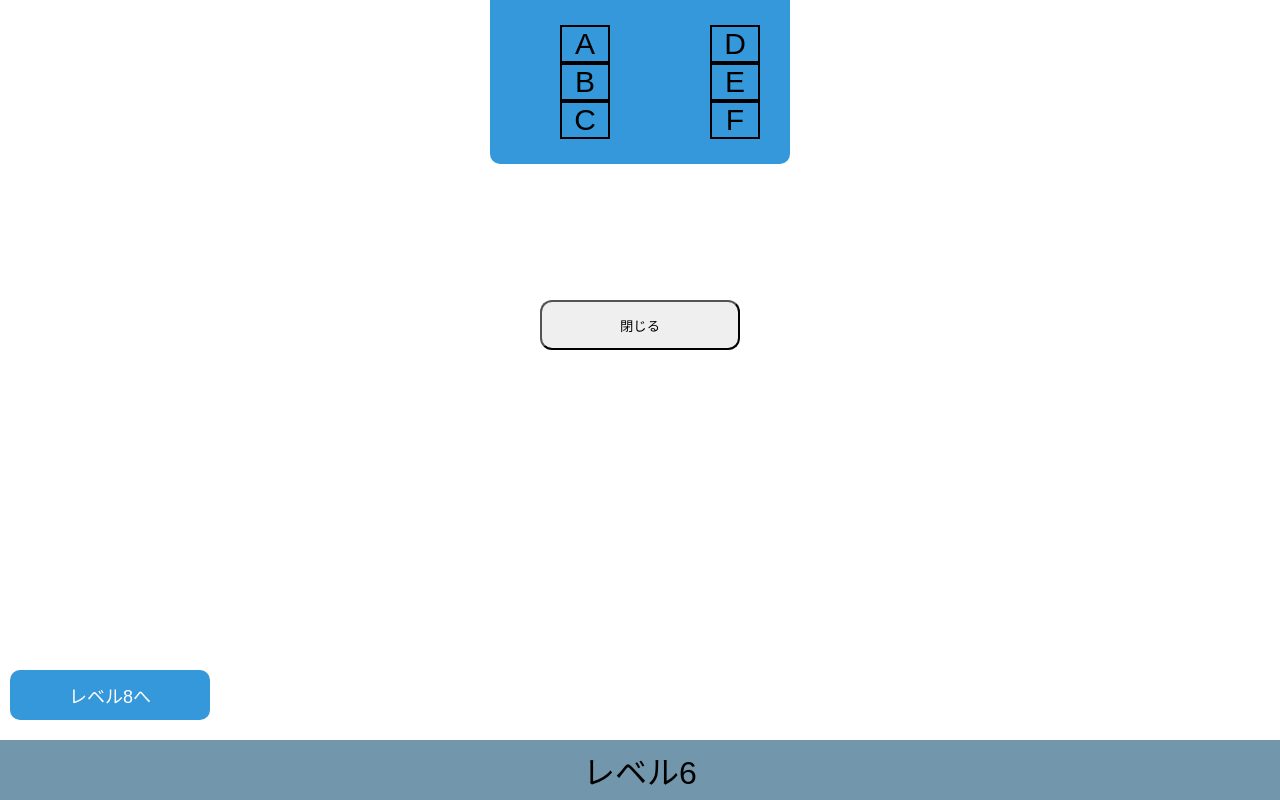
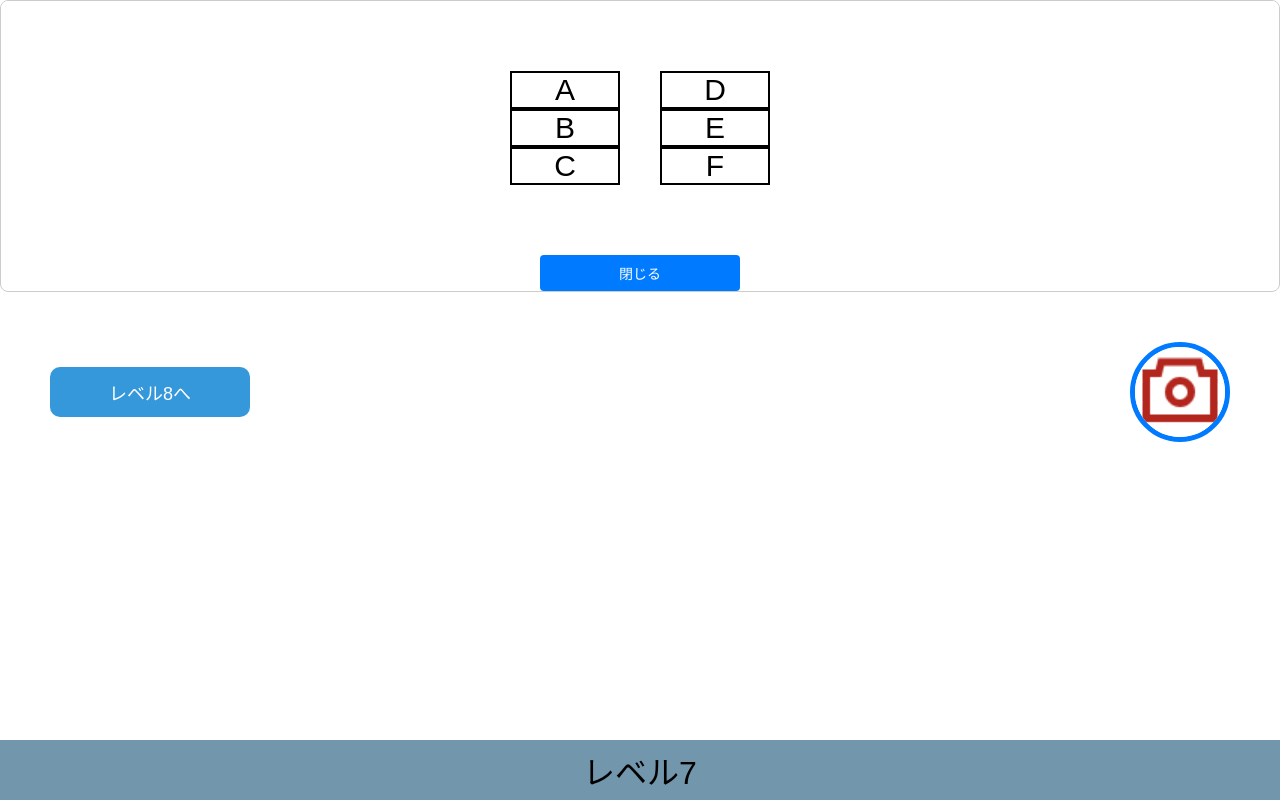
Before and after one commit to cucumber1117/practice, a React (Vite) app: page /level7 in a window 1280 px wide. Both pictures are taken after a click on the button "表示". Built offline with nearby package versions, Linux system fonts and the light colour scheme.

Commit message:
修正した(@fix7)で閲覧できる

```diff
--- a/src/components/List/List.module.css
+++ b/src/components/List/List.module.css
@@ -1,11 +1,10 @@
 .name-list {
     list-style-type: none;
-    width: 300px;
+    width: 150px;
     font-size: 30px;
     text-align: center;
-    margin: 5px 0px; /* 横方向に余白 */
     color: black;
-    padding: 0px 50px; /* 枠とテキストの間に余白を追加 */
+    padding: 20px;
   }
 
   .name-item {
--- a/src/components/slideDown/slideDown.jsx
+++ b/src/components/slideDown/slideDown.jsx
@@ -1,21 +1,22 @@
 import React, { useState } from 'react'
 import styles from './slideDown.module.css'
 
-const SlideDown=({ children })=>{
-    const [show,setShow] = useState(false)
+const SlideDown = ({ children }) => {
+  // 開閉状態を内部で管理
+  const [show, setShow] = useState(false)
 
   const toggleShow = () => setShow(prev => !prev)
 
   return (
-        <>
+    <div className={styles.wrapper}>
+      <div className={`${styles.slideDown} ${show ? styles.show : ''}`}>
+        {children}
+      </div>
       <button className={styles.toggleButton} onClick={toggleShow}>
         {show ? '閉じる' : '表示'}
       </button>
-
-          <div className={`${styles.slideDown} ${show ? styles.show : ''}`}>
-            {children}
     </div>
-        </>
   )
 }
+
 export default SlideDown
--- a/src/components/slideDown/slideDown.module.css
+++ b/src/components/slideDown/slideDown.module.css
@@ -1,28 +1,64 @@
+.wrapper {
+  width: 100%;
+  border: 1px solid #ccc;
+  border-radius: 8px;
+  overflow: hidden;
+}
+
+.header {
+  background-color: #f9f9f9;
+  padding: 20px;
+  position: relative;
+  display: flex;
+  flex-direction: column;
+  align-items: center;
+  margin: 0 auto;
+}
+
+.headerContent {
+  width: 100%;
+  text-align: center;
+}
+
+.buttonContainer {
+  display: flex;
+  justify-content: center; /* 横方向の中央 */
+  align-items: center;     /* 縦方向の中央（必要なら） */
+  margin-top: 10px;
+}
+
+
+.toggleButton {
+  display: block; /* ← これが必要！ */
+  padding: 8px 16px;
+  font-size: 14px;
+  width: 200px;
+  margin: 0 auto; /* 中央寄せ */
+  background-color: #007bff;
+  color: white;
+  border: none;
+  border-radius: 4px;
+  cursor: pointer;
+}
+
+
+/* スライドダウン部分 */
 .slideDown {
-    position: fixed;
-    top:0;
-    left: 50%;
-    transform: translate(-50%, -100%);
-    width: 300px;
-    background: #3498db;
-    color: white;
-    padding: 20px;
-    border-radius: 0 0 10px 10px;
-    opacity: 0;
-    transition: transform 0.3s ease;
-    z-index: 2000;
+  max-height: 0;
+  display: flex;               /* ← Flexで配置制御 */
+  justify-content: center;     /* 横方向中央 */
+  align-items: center;         /* 縦方向中央 */
+  flex-direction: column;      /* 中身を縦に並べる */
+  margin: 0 auto;
+  overflow: hidden;
+  opacity: 0;
+  transition: max-height 0.4s ease, opacity 0.4s ease;
+  background-color: #fff;
+  padding: 0 20px;
+  text-align: center;          /* テキスト中央揃え（お好みで） */
 }
-.show {
-    transform: translate(-50%, 0);
-    opacity: 1;
-    pointer-events: auto;
+.slideDown.show {
+  max-height: 300px;
+  opacity: 1;
+  padding: 20px;
 }
-.toggleButton{
-    position: fixed;
-    top:300px;
-    left: 50%;
-    width: 200px;
-    height: 50px;
-    border-radius: 12px;
-    transform: translateX(-50%);
-}
--- a/src/pages/Level6/Level6.module.css
+++ b/src/pages/Level6/Level6.module.css
@@ -1,5 +1,6 @@
 .level6Container {
     height: 100vh;
+    top:50px;
     display: flex;
     justify-content: center;
     align-items: center;
--- a/src/pages/Level7/Level7.jsx
+++ b/src/pages/Level7/Level7.jsx
@@ -1,9 +1,10 @@
-import React, { useState } from 'react'
+import React from 'react'
 import { useNavigate } from 'react-router-dom'
 import Footer from '@/components/Footer/Footer'
 import List from '@/components/List/List'
 import styles from './Level7.module.css'
 import SlideDown from '@/components/SlideDown/SlideDown'
+import exampleImage from '@/assets/images/Camera.png'
 
 const Level7 = () => {
     const navigate = useNavigate()
@@ -11,24 +12,25 @@ const Level7 = () => {
     const goToLevel8 = () => {
         navigate('/Level8')
     }
-    const [showSlide, setShowSlide] = useState(false)
-    const toggleSlide = () => setShowSlide(prev => !prev)
 
     const List1 = ['A', 'B', 'C']
     const List2 = ['D', 'E', 'F']
 
     return (
         <div>
-            <SlideDown show={showSlide}>
+            <SlideDown>
                 <div className={styles.row}>
                     <List names={List1} />
                     <List names={List2} />
                 </div>
             </SlideDown>
+            <div className={styles.buttonContainer}>
                 <button className={styles.Button} onClick={goToLevel8}>
                     レベル8へ
                 </button>
-            <Footer title="レベル6" />
+                <img src={exampleImage} alt="説明テキスト" className={styles.roundImage} />
+            </div>
+            <Footer title="レベル7" />
         </div>
     )
 }
--- a/src/pages/Level7/Level7.module.css
+++ b/src/pages/Level7/Level7.module.css
@@ -1,14 +1,19 @@
+/* ボタンと画像を横並びにするコンテナ */
+.buttonContainer {
+  display: flex;
+  justify-content: space-between; /* 横幅いっぱいに均等配置 */
+  align-items: center;            /* 縦方向中央揃え */
+  width: 100%;                    /* 横幅100%に設定 */
+  margin: 0 auto;                 /* 中央揃え */
+  padding: 50px;
+}
 .row {
-    display:flex;
-    flex-direction: row;
-    width: 300px;
-    text-align: center;
-    font-size: 30px;
+  display: flex;
+  justify-content: center;  /* 横方向の中央揃え */
+  align-items: center;      /* 縦方向の中央揃え (必要に応じて) */
 }
+/* ボタンのスタイル */
 .Button {
-    position: absolute;
-    bottom: 80px;
-    left:10px;
   width: 200px;
   height: 50px;
   font-size: 18px;
@@ -17,4 +22,14 @@
   border: none;
   cursor: pointer;
   border-radius: 10px;
+  position: relative;
 }
+
+/* 丸い枠付きの画像 */
+.roundImage {
+  width: 100px;  /* 画像の大きさ */
+  height: 100px; /* 画像の大きさ */
+  border-radius: 50%;  /* 丸くする */
+  border: 5px solid #007bff;  /* 枠線の色 */
+  object-fit: cover;  /* 画像のトリミング方法 */
+}
```
Also changed, not shown: src/assets/images/Camera.png (added). Lines whose indentation alone changed are shown as unchanged.
